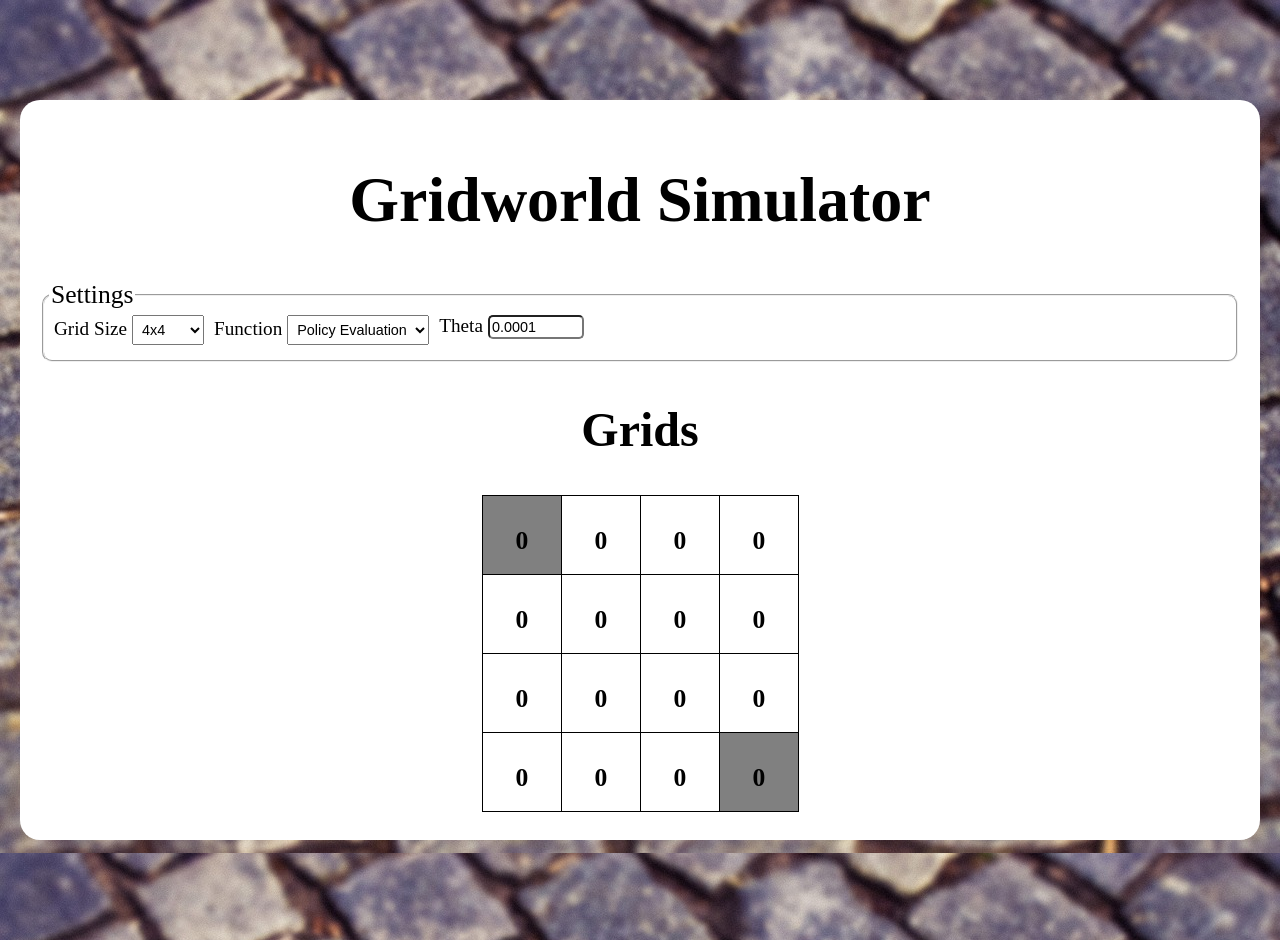
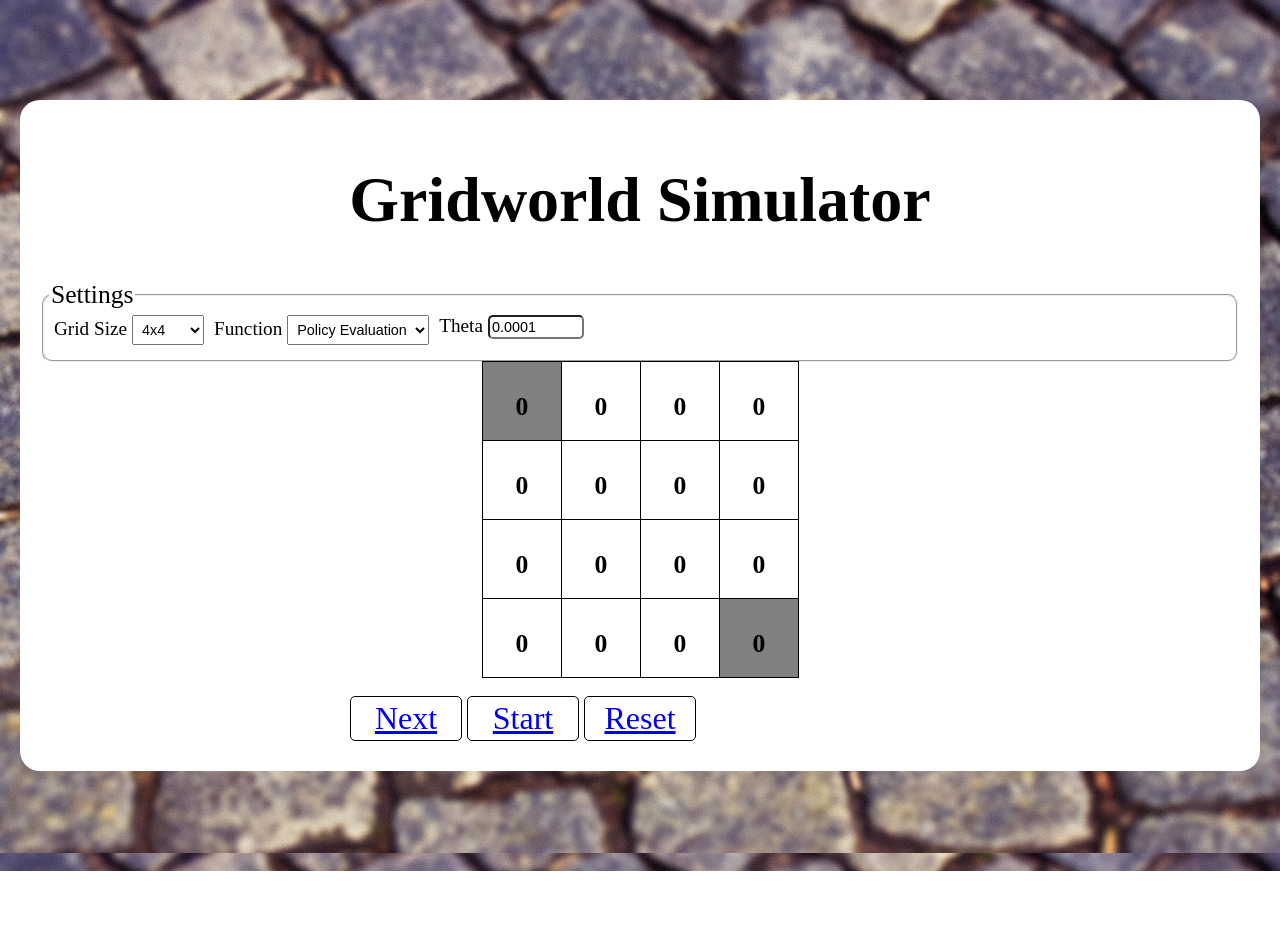
Before and after one commit to star-ai/gridworld-sim, a React app: page / in a window 1280 px wide. After the commit the page ends 871 px from the top, so only its background shows below. Built offline with nearby package versions, Linux system fonts and the light colour scheme.

Commit message:
Added buttons view and container

```diff
--- a/src/app.jsx
+++ b/src/app.jsx
@@ -1,6 +1,7 @@
 import React from 'react';
 import BoardSettings from './containers/BoardSettings';
 import StateValueBoard from './containers/StateValueBoardContainer';
+import ButtonsPanel from './containers/ButtonsPanelContainer';
 import './app.css';
 
 function render() {
@@ -10,8 +11,8 @@ function render() {
     <div>
       <h1>{title}</h1>
         <BoardSettings />
-          <h2>Grids</h2>
-            <StateValueBoard />
+          <StateValueBoard />
+            <ButtonsPanel />
     </div>
   );
 }
--- /dev/null
+++ b/src/containers/ButtonsPanelContainer.js
@@ -0,0 +1,14 @@
+import { connect } from 'react-redux';
+import ButtonsPanel from '../views/ButtonsPanel';
+
+const mapStateToProps = state => ({
+  isRunning: state.board.isRunning,
+});
+
+const mapDispatchToProps = dispatch => ({
+  onNextClicked: () => console.log('Next'),
+  onStartStopClicked: () => console.log('Start'),
+  onResetClicked: () => console.log('Reset'),
+});
+
+export default connect(mapStateToProps, mapDispatchToProps)(ButtonsPanel);
--- a/src/controls/index.jsx
+++ b/src/controls/index.jsx
@@ -1,6 +1,6 @@
 import React from 'react';
 import T from 'prop-types';
-import { Select, Label, Input } from '../styles';
+import { Select, Label, Input, UrlButton } from '../styles';
 
 export const DropdownList = props => {
   const {
@@ -56,3 +56,18 @@ TextInput.defaultProps = {
   placeholder: undefined,
   label: '',
 };
+
+export const Button = props => (
+  <UrlButton href="#" onClick={props.onClick} disabled={props.disabled}>
+    {props.text}
+  </UrlButton>
+);
+Button.propTypes = {
+  onClick: T.func.isRequired,
+  text: T.string,
+  disabled: T.bool,
+};
+Button.defaultProps = {
+  text: 'Button',
+  disabled: false,
+};
--- a/src/styles.js
+++ b/src/styles.js
@@ -5,6 +5,18 @@ export const Fieldset = styled.fieldset`
   padding: 5px;
   padding-bottom: 15px;
   border-radius: 10px;
+
+  &:last-child {
+    content: "";
+    display: table;
+    clear: both;
+  }
+`;
+
+export const Pannel = styled.div`
+  margin: auto;
+  width: 50%;
+  padding: 10px;
 
   &:last-child {
     content: "";
@@ -54,25 +66,34 @@ export const Input = styled.input`
 
 
 // export const Button = styled.button`
-//   width: 3.5rem;
-//   border: 1px solid black;
-//   border-radius: 5px;
-//   margin-right: 10px;
-//   padding: 0;
-//   display: block;
-//   text-align: center;
-//   padding: 3px;
+  // width: 3.5rem;
+  // border: 1px solid black;
+  // border-radius: 5px;
+  // margin-right: 10px;
+  // padding: 0;
+  // display: block;
+  // text-align: center;
+  // padding: 3px;
 // `;
 
-// export const UrlButton = styled.a`
-//   &:hover {
-//     color: black;
-//     background-color: lightblue;
-//   };
-//   &:last-child {
-//     margin: 0;
-//   }
-// `;
+export const UrlButton = styled.a`
+  width: 3.5rem;
+  border: 1px solid black;
+  border-radius: 5px;
+  margin-right: 10px;
+  padding: 0;
+  display: block;
+  text-align: center;
+  padding: 3px;
+
+  &:hover {
+    color: black;
+    background-color: lightblue;
+  };
+  &:last-child {
+    margin: 0;
+  }
+`;
 
 export const Board = styled.div`
   display: inline-block;
--- /dev/null
+++ b/src/views/ButtonsPanel.jsx
@@ -0,0 +1,44 @@
+import React from 'react';
+import T from 'prop-types';
+import { Button } from '../controls';
+import { BoardSettingsElement, Pannel } from '../styles';
+
+const ButtonsPanel = ({
+  isRunning,
+  onNextClicked,
+  onStartStopClicked,
+  onResetClicked,
+}) => {
+  const startButtonText = isRunning ? 'Stop' : 'Start';
+
+  return (
+    <Pannel>
+      <BoardSettingsElement>
+        <Button
+          text="Next"
+          onClick={onNextClicked}
+        />
+      </BoardSettingsElement>
+        <BoardSettingsElement>
+          <Button
+            text={startButtonText}
+            onClick={onStartStopClicked}
+          />
+        </BoardSettingsElement>
+          <BoardSettingsElement>
+            <Button
+              text="Reset"
+              onClick={onResetClicked}
+            />
+          </BoardSettingsElement>
+    </Pannel>
+  );
+};
+ButtonsPanel.propTypes = {
+  isRunning: T.bool.isRequired,
+  onNextClicked: T.func.isRequired,
+  onStartStopClicked: T.func.isRequired,
+  onResetClicked: T.func.isRequired,
+};
+
+export default ButtonsPanel;
```
